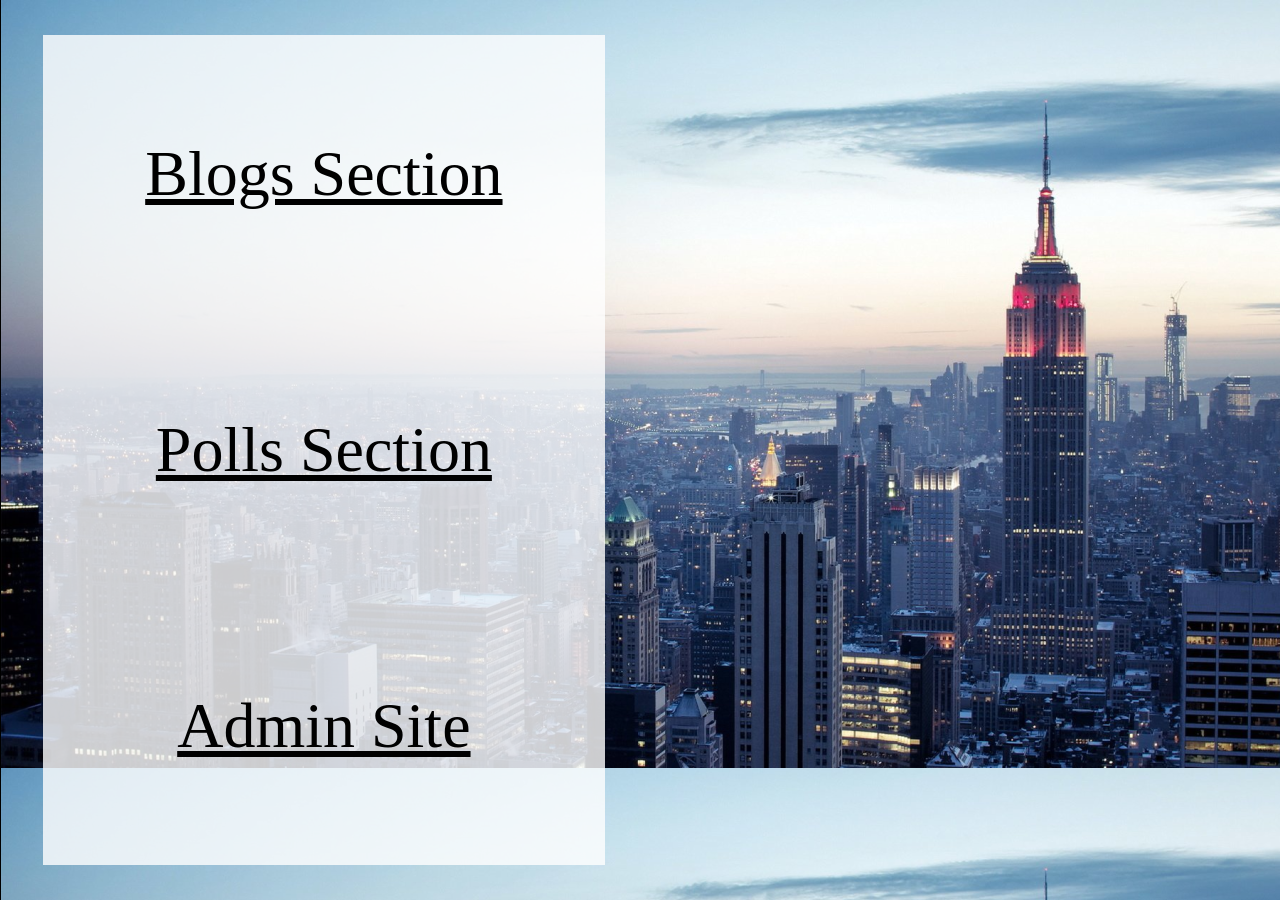
After one commit to ramansarda2000/FinalProject, a Django app: page / in a window 1280 px wide. The commit adds this page. Run offline with Django 3.2, Linux system fonts and the light colour scheme.

Commit message:
Created home page

```diff
--- a/FinalProject/settings.py
+++ b/FinalProject/settings.py
@@ -39,6 +39,7 @@ INSTALLED_APPS = [
     'django.contrib.staticfiles',
     'blog.apps.BlogConfig',
     'polls.apps.PollsConfig',
+    'FinalProject'
 ]
 
 MIDDLEWARE = [
--- /dev/null
+++ b/FinalProject/templates/FinalProject/index.html
@@ -0,0 +1,41 @@
+<!DOCTYPE html>
+<html>
+<head>
+	<style>
+		body{background-image: url('images/Background.png'); align-items: center;}
+
+		.links
+		{
+			text-align: center;
+			background: rgba(255,255,255,0.8);
+			padding: .2px .2px .2px .2px;
+			margin-right: 35px;
+			margin-top: 35px;
+			margin-left: 35px;
+			margin-bottom: 35px;
+		}
+
+		.L1:hover{background-color: #ffffff}
+		.L2:hover{background-color: #ffffff}
+		.L3:hover{background-color: #ffffff}
+
+		.L1{padding: 100px 100px;font-size: 400%;}
+		.L2{padding: 100px 100px;font-size: 400%;}
+		.L3{padding: 100px 100px;font-size: 400%;}
+
+	</style>
+</head>
+<body link="black">
+	<table class="links">
+		<tr>
+			<td class="L1"><a href="/blog">Blogs Section</a></td>
+		</tr>
+		<tr>
+			<td class="L2"><a href="/polls">Polls Section</a></td>
+		</tr>
+		<tr>
+			<td class="L3"><a href="/admin">Admin Site</td>
+		</tr>
+	</table>
+</body>
+</html>
--- a/FinalProject/urls.py
+++ b/FinalProject/urls.py
@@ -18,8 +18,9 @@ Including another URLconf
 """
 from django.contrib import admin
 from django.urls import include, path
-
+from FinalProject import views
 urlpatterns = [
+	path('', views.index, name='index'),
     path('admin/', admin.site.urls),
     path('blog/', include('blog.urls')),
     path('polls/', include('polls.urls')),
--- /dev/null
+++ b/FinalProject/views.py
@@ -0,0 +1,8 @@
+from django.http import HttpResponse, Http404
+from blog.models import Blog
+from django.template import loader
+from django.shortcuts import render
+
+def index(request):
+	template = loader.get_template('FinalProject/index.html')
+	return render(request, 'FinalProject/index.html', context=None)
--- a/blog/templates/blog/index.html
+++ b/blog/templates/blog/index.html
@@ -1,7 +1,7 @@
 {% if latest_blog_list %}
     <ul>
     {% for blog in latest_blog_list %}
-        <li><a href="/blog/{{ blog.id }}/">{{ blog.title }}</a></li>
+        <li style="font-size: 200%"><a href="/blog/{{ blog.id }}/">{{ blog.title }}</a></li>
     {% endfor %}
     </ul>
 {% else %}
--- a/polls/templates/polls/index.html
+++ b/polls/templates/polls/index.html
@@ -1,7 +1,7 @@
 {% if latest_question_list %}
     <ul>
     {% for question in latest_question_list %}
-        <li><a href="/polls/{{ question.id }}/">{{ question.question_text }}</a></li>
+        <li style="font-size: 200%"><a href="/polls/{{ question.id }}/">{{ question.question_text }}</a></li>
     {% endfor %}
     </ul>
 {% else %}
```
Also changed, not shown: FinalProject/static/FinalProject/style.css (added, +20 -0 lines), FinalProject/static/FinalProject/images/Background.png (added), FinalProject/templates/FinalProject/Background.png (added), blog/migrations/0007_auto_20180729_1753.py (added), blog/migrations/0008_auto_20180729_1800.py (added), blog/migrations/0009_auto_20180729_1806.py (added), blog/migrations/0010_auto_20180729_1810.py (added), blog/migrations/0011_auto_20180729_1824.py (added), db.sqlite3.
